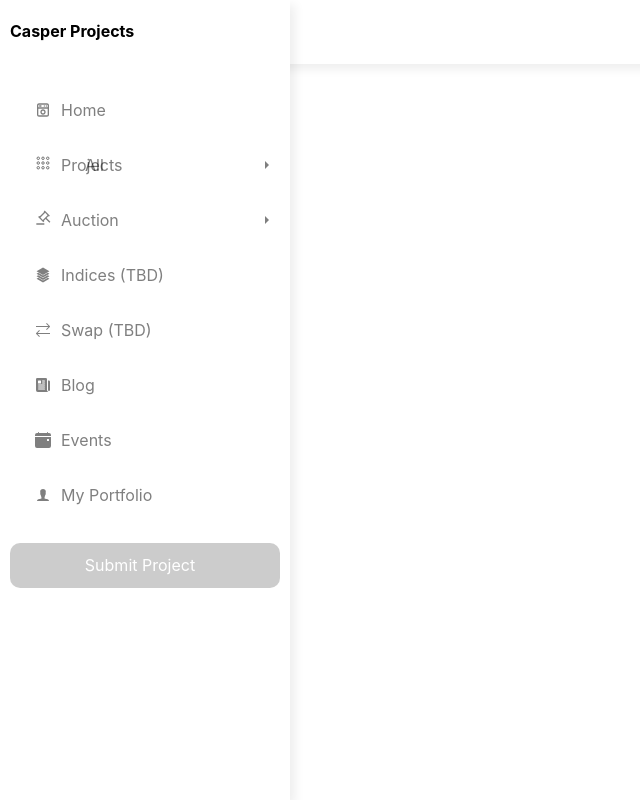
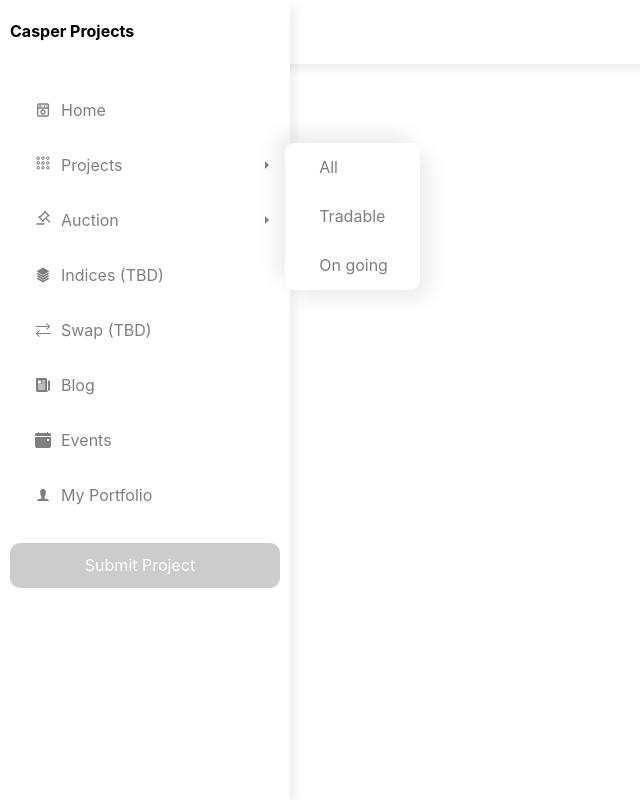
Before and after one commit to hnhattien/Coin-Listing-Web, a React (Create React App) app: page / in a window 1280 px wide. Shown: the whole page, without its empty margins (0-640 px from the left). Built offline with nearby package versions, Linux system fonts and the light colour scheme.

Commit message:
First commit

```diff
--- a/src/components/Navigation.js
+++ b/src/components/Navigation.js
@@ -30,15 +30,19 @@ const NavItemList = styled.ul`
     list-style: none;
     padding: 15px;
     margin: 0;
-    li.has-child-list{
+    & > li.has-child-list{
         justify-content: space-between;
+        position: relative;
     }
-    li{
+    & > li{
+        padding-left: 10px;
+        padding-right: 10px;
+    }
+    & li{
         display: flex;
         width: 100%;
         height: 45px;
-        padding-left: 10px;
-        padding-right: 10px;
+
         margin-top: 10px;
         border-radius: 10px 10px;
         margin-bottom: 10px;
@@ -78,6 +82,33 @@ const NavItemListWrap =  styled.div`
 
 
 `
+
+const Dropdown = styled.ul`
+    position: absolute;
+    left: 100%;
+    padding: 0 5px;
+
+    display: flex;
+    flex-direction: column;
+    background: white;
+    box-shadow: 10px 10px 20px rgb(0 0 0 / 7%), -10px -10px 20px rgb(0 0 0 / 7%);
+    top: 0;
+    justify-content: center;
+    border-radius: 10px;
+    li{
+
+        text-align: center;
+        display: flex;
+        justify-content: center;
+        margin: 2px;
+    }
+    a{
+        text-align: center !important;
+
+        padding: 0 1.7rem;
+    }
+
+`
 export default function Navigation() {
     return (
         <>
@@ -97,13 +128,23 @@ export default function Navigation() {
                         <span className="text">Projects</span>
                     </span>
                     <IoMdArrowDropright></IoMdArrowDropright>
-                    <ul>
+                    <Dropdown className="dropdown">
                        <li>
                            <NavLink to={'/projects'}>
                                All
                            </NavLink>
                        </li>
-                    </ul>
+                       <li>
+                           <NavLink to={'/projects/tradable'}>
+                               Tradable
+                           </NavLink>
+                       </li>
+                       <li>
+                           <NavLink to={'/projects/comming'}>
+                               On going
+                           </NavLink>
+                       </li>
+                    </Dropdown>
                 </li>
                 <li className="has-child-list">
                     <span>
```
